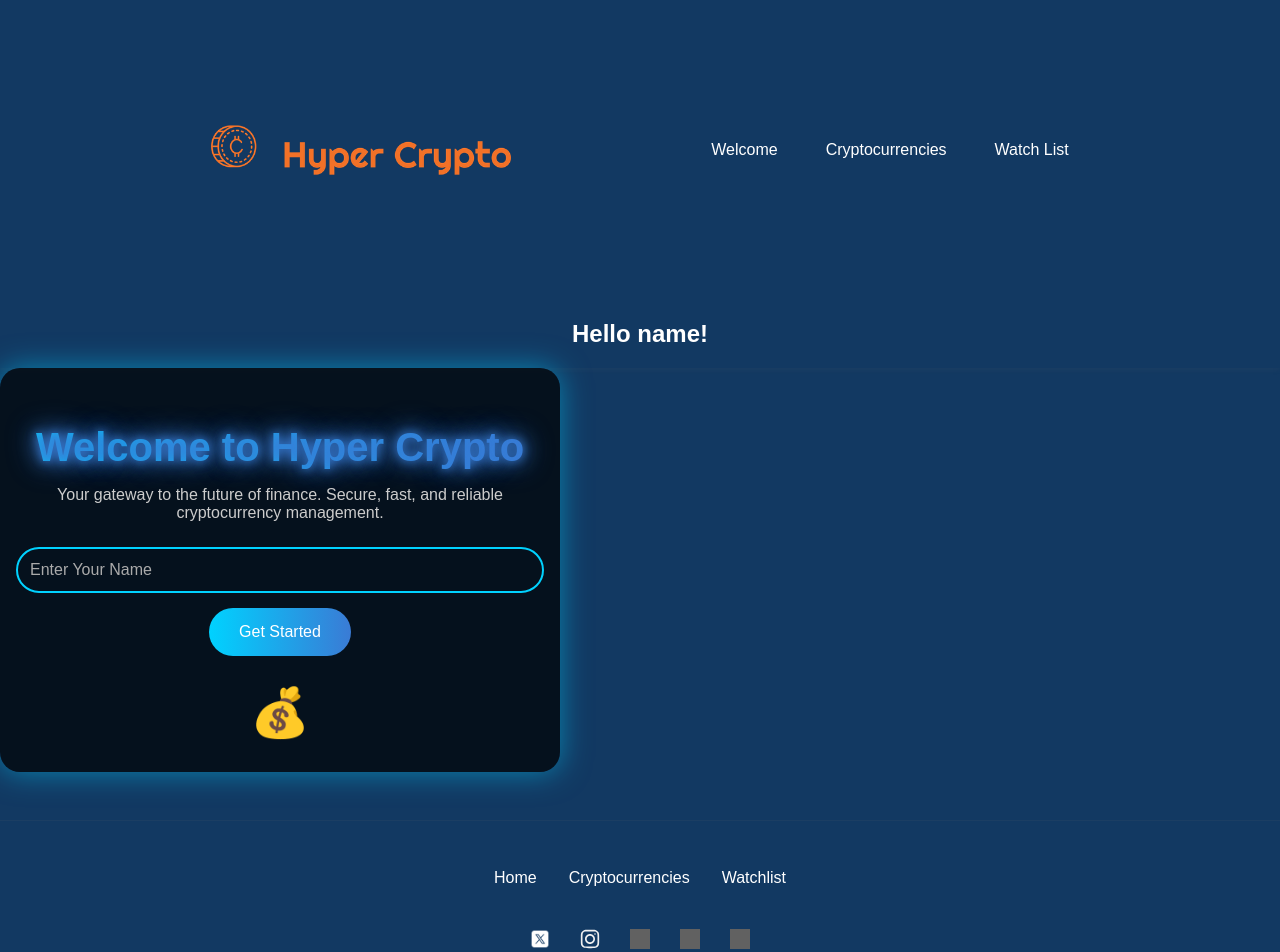
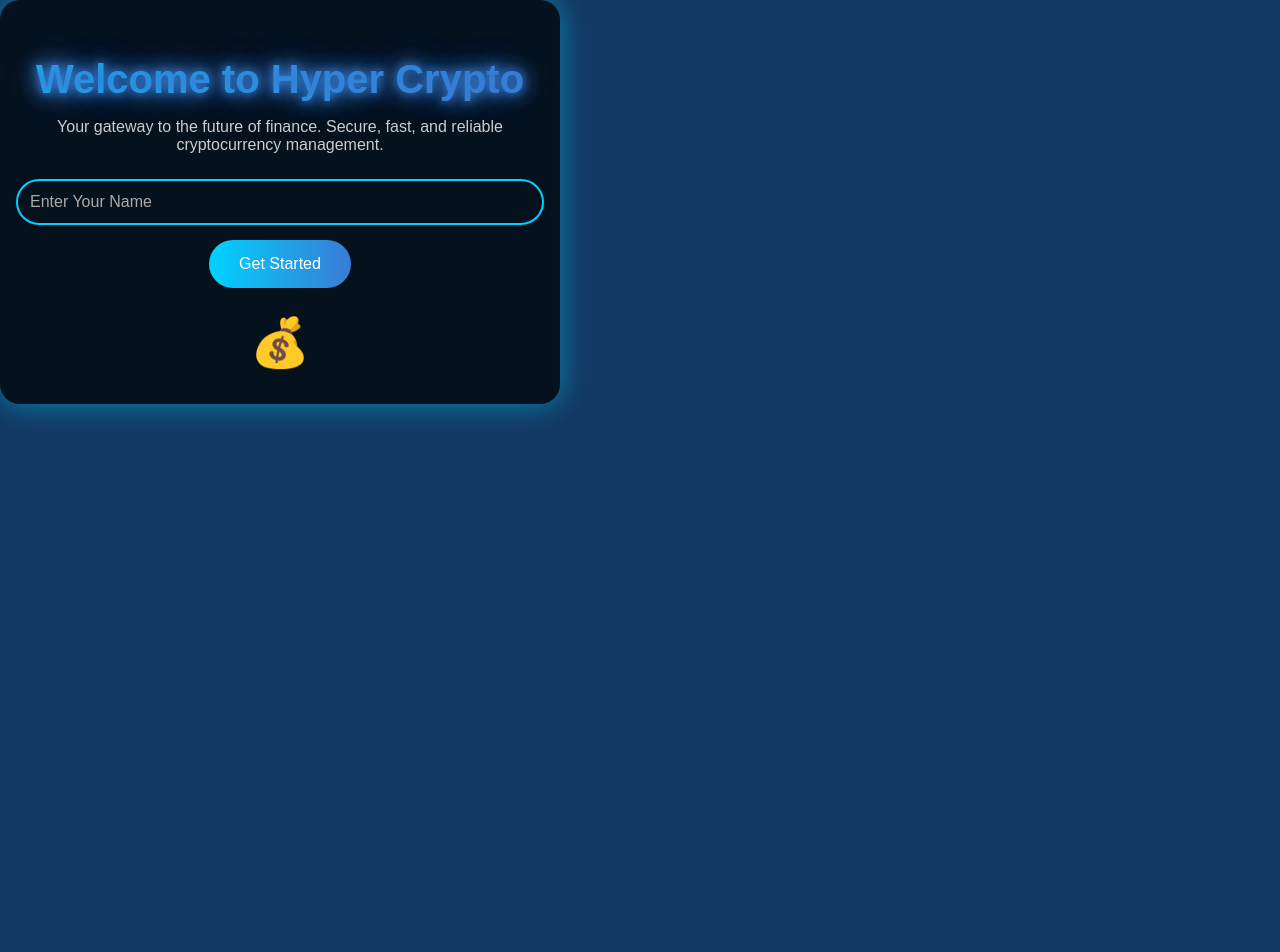
Before and after one commit to minzikimi/coin-tracker, a React (Create React App) app: page / in a window 1280 px wide. Shown: the top 952 px of the page. After the commit the page ends 800 px from the top, so only its background shows below. Built offline with nearby package versions, Linux system fonts and the light colour scheme; grey boxes are pictures that could not be loaded.

Commit message:
added conditionally rendering for nav bar and footer on welcome page

```diff
--- a/src/App.js
+++ b/src/App.js
@@ -1,19 +1,25 @@
 // import { useEffect, useState } from "react";
 import "./App.css";
-import { BrowserRouter as Router, Routes, Route } from 'react-router-dom';
+import React from "react";
+import { BrowserRouter as Router, Routes, Route, useLocation } from "react-router-dom";
 import NavBar from "../src/components/NavBar/NavBar";
 import Footer from "../src/components/Footer/Footer";
 import WelcomePage from "./routes/WelcomePage/WelcomePage";
-import MainPage from './routes/MainPage/MainPage';
-import WatchList from './routes/WatchList/WatchList';
-import Detail from './routes/Detail/Detail';
+import MainPage from "./routes/MainPage/MainPage";
+import WatchList from "./routes/WatchList/WatchList";
+import Detail from "./routes/Detail/Detail";
 import Aboutus from "./routes/Aboutus/Aboutus";
 
 function App() {
+  const location = useLocation(); // Get the current location
+
+  // Check if the current path is "/"
+  const isWelcomePage = location.pathname === "/";
+
   return (
-    <Router>
     <div className="app">
-        <NavBar />
+      {/* Render NavBar only if not on WelcomePage */}
+      {!isWelcomePage && <NavBar />}
       <Routes>
         <Route path="/" element={<WelcomePage />} />
         <Route path="/main" element={<MainPage />} />
@@ -21,10 +27,16 @@
         <Route path="/watchlist" element={<WatchList />} />
         <Route path="/aboutus" element={<Aboutus />} />
       </Routes>
-        <Footer />
+      {/* Render Footer only if not on WelcomePage */}
+      {!isWelcomePage && <Footer />}
     </div>
-    </Router>
   );
 }
 
-export default App;
+const AppWrapper = () => (
+  <Router>
+    <App />
+  </Router>
+);
+
+export default AppWrapper;
```
Also changed, not shown: src/routes/WelcomePage/WelcomePage.js (+0 -17 lines). Lines whose indentation alone changed are shown as unchanged.
